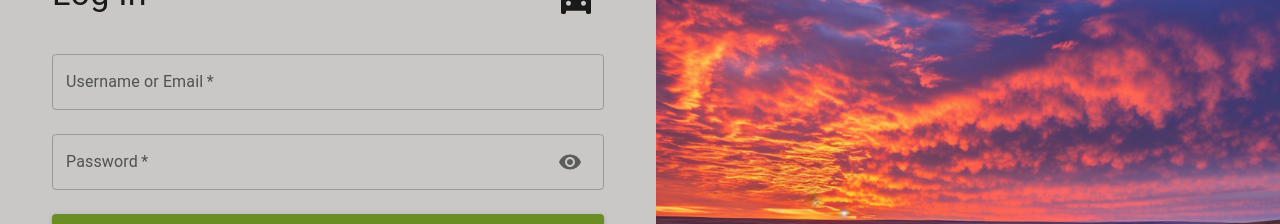
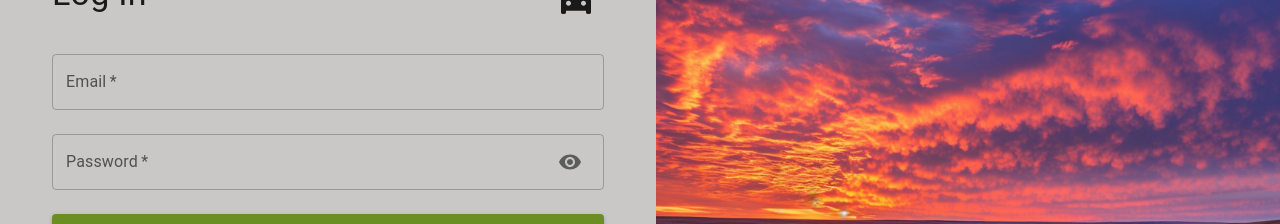
Before and after one commit to elischiffler/RoadtripsAreFun, a React (Vite) app in the folder frontend/: page /login in a window 1280 px wide. Shown: the part 274-498 px from the top of the page. Built offline with nearby package versions, Linux system fonts and the light colour scheme; no server answers.

Commit message:
Fixed login box display

```diff
--- a/frontend/src/pages/AuthPages/LoginPage.jsx
+++ b/frontend/src/pages/AuthPages/LoginPage.jsx
@@ -60,7 +60,7 @@ const LoginPage = () => {
           {/* Actual form components design and functionality */}
           <form onSubmit={handleSubmit}>
             <TextField
-              label="Username or Email"
+              label="Email"
               variant="outlined"
               fullWidth
               margin="normal"
```
